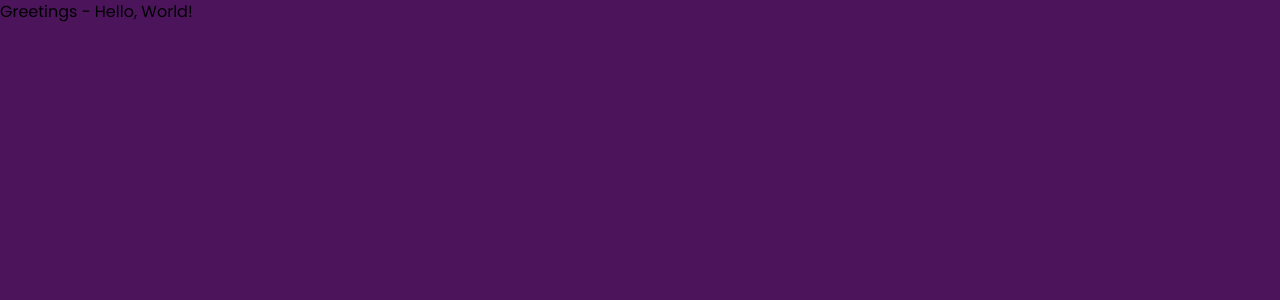
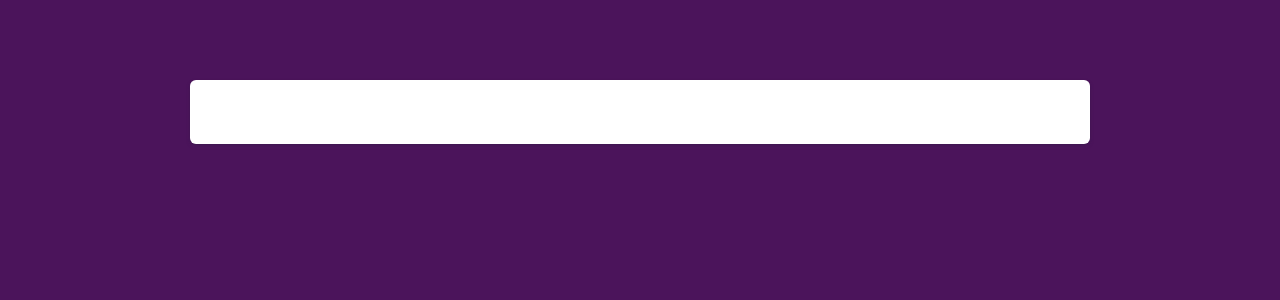
Before and after one commit to kawojue/accordion, a React (Vite) app: page / in a window 1280 px wide. Shown: the top 300 px of the page. Built offline with nearby package versions, Linux system fonts and the light colour scheme.

Commit message:
styles.. 01

```diff
--- a/src/App.jsx
+++ b/src/App.jsx
@@ -1,8 +1,8 @@
 function App() {
   return (
-    <>
-      <p>Greetings - Hello, World!</p>
-    </>
+    <main className="card">
+
+    </main>
   )
 }
 
--- a/src/index.css
+++ b/src/index.css
@@ -1,3 +1,17 @@
 @tailwind base;
 @tailwind utilities;
 @tailwind components;
+
+#root {
+    @apply mt-20 mb-10 flex justify-center;
+}
+
+.trans-all-linear {
+    @apply transition-all duration-200 ease-linear;
+}
+
+.card {
+    box-shadow: rgba(50, 50, 93, 0.25) 0px 2px 5px -1px,
+        rgba(0, 0, 0, 0.3) 0px 1px 3px -1px;
+    @apply flex gap-10 items-center px-5 py-8 rounded-md bg-white max-w-[900px] w-[95vw] trans-all-linear;
+}
```
